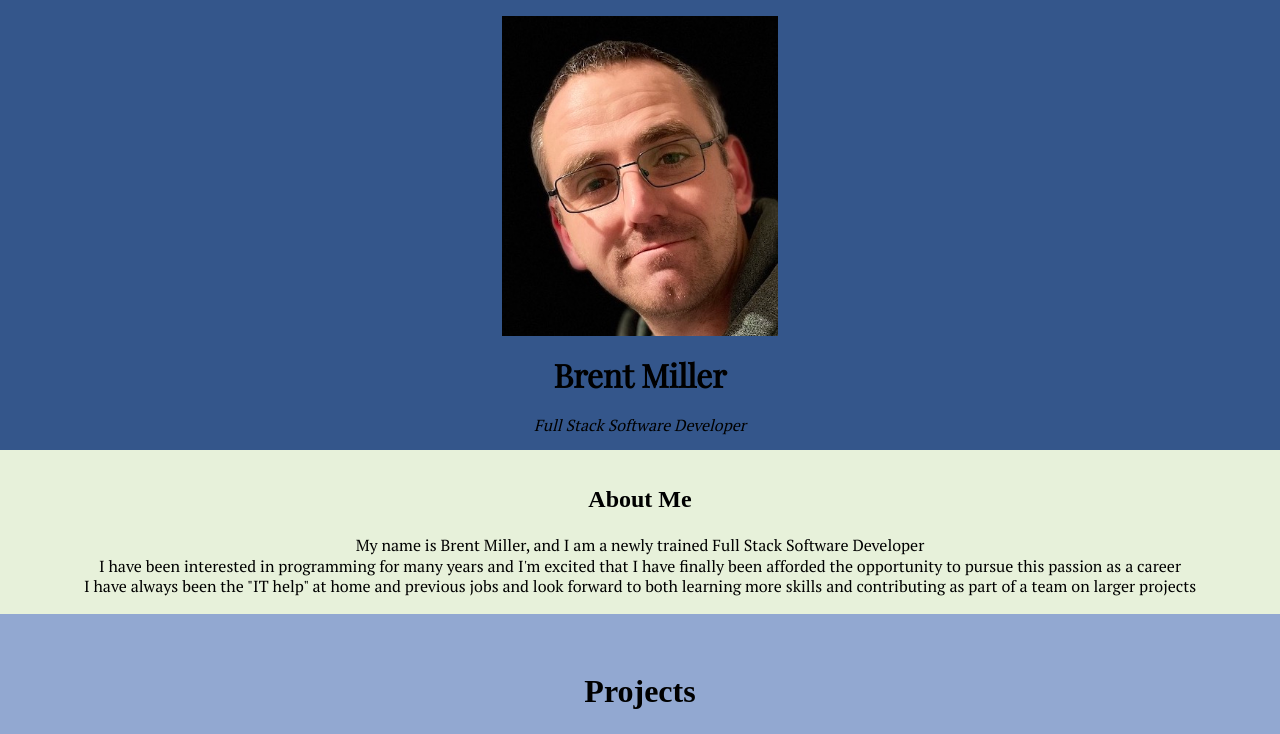
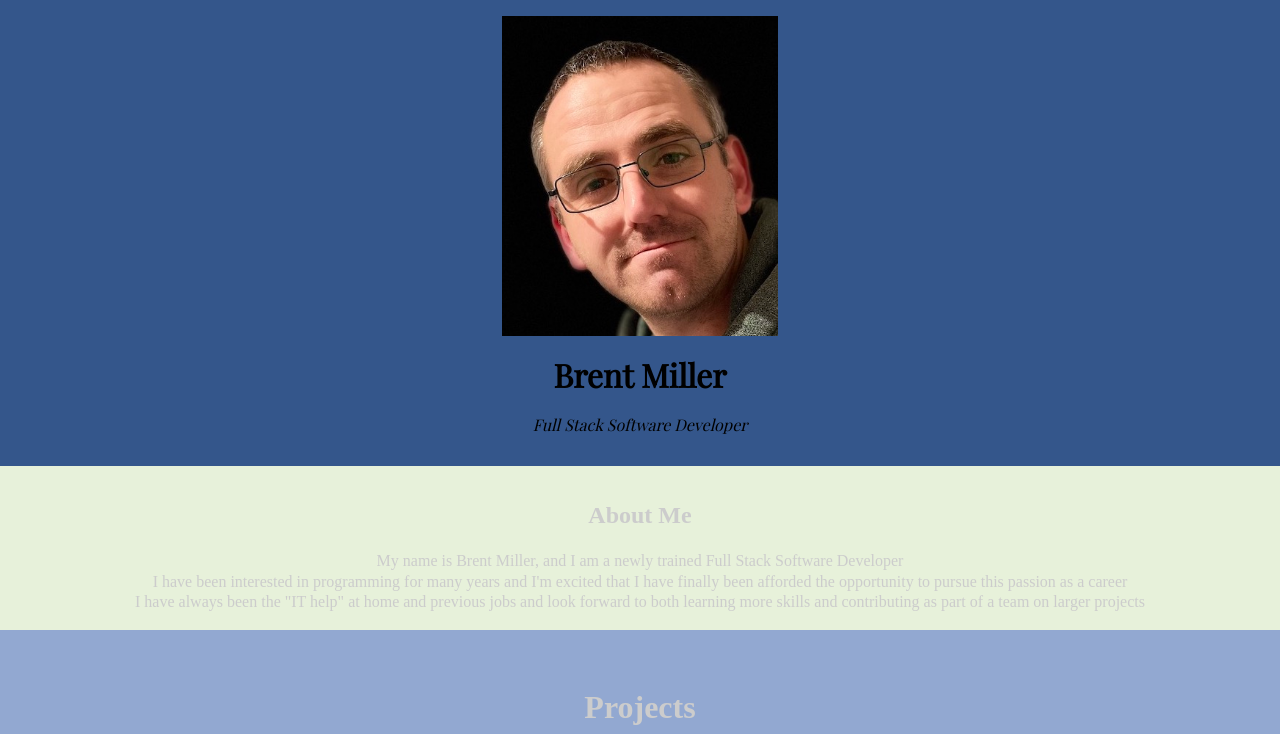
Before and after one commit to bmiller180787/Portfolio, a plain HTML site: page index.html in a window 1280 px wide. Shown: the top 734 px of the page. Drawn offline with nearby package versions, Linux system fonts and the light colour scheme; files that its build step writes are made by us from their sources.

Commit message:
slight change to colour scheme

```diff
--- a/scss/_variables.scss
+++ b/scss/_variables.scss
@@ -2,7 +2,7 @@ $primary_color: #34568B;
 $secondry_color: #92A8D1;
 $third_color: #E7F1DA;
 $primary_font_color: #CCCCCC;
-$secondry_font_color: #000000;
+$secondry_font_color: #CCCCCC;
 $main_font: 'PT Serif', serif;
 $secondry_font: 'Ubuntu', sans-serif;
 $third_font: 'Playfair Display', serif;
```
Also changed, not shown: scss/styles.css, 1 other file.
